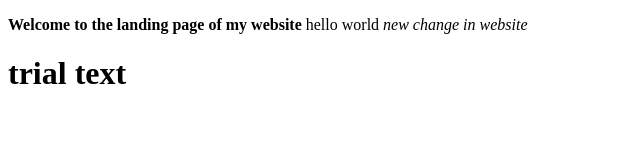
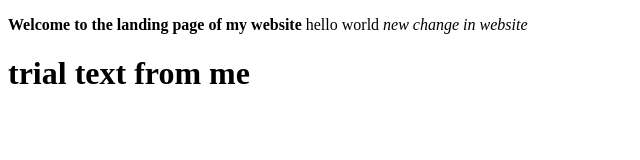
Before and after one commit to Shllokkk/Aws_Pipeline_Repo, a plain HTML site: page index.html in a window 1280 px wide. Shown: the whole page, without its empty margins (0-640 px from the left). Drawn offline with Linux system fonts and the light colour scheme.

Commit message:
sixth commit

```diff
--- a/index.html
+++ b/index.html
@@ -9,7 +9,7 @@
     <p><b>Welcome to the landing page of my website</b>
         hello world
         <i>new change in website</i>
-        <h1>trial text</h1>
+        <h1>trial text from me</h1>
     </p>
 </body>
 </html>
```
